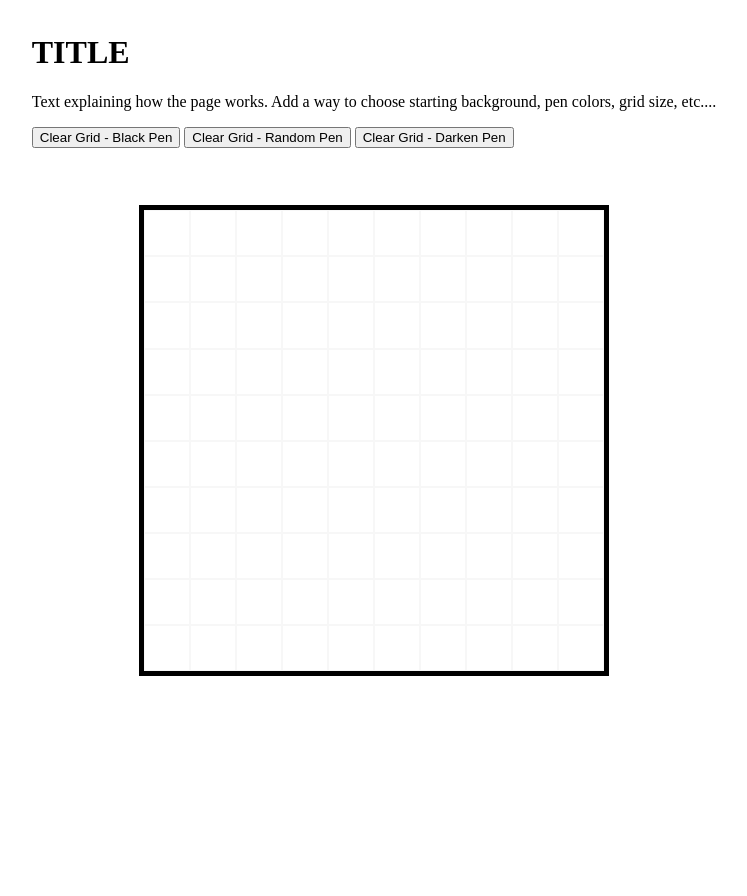
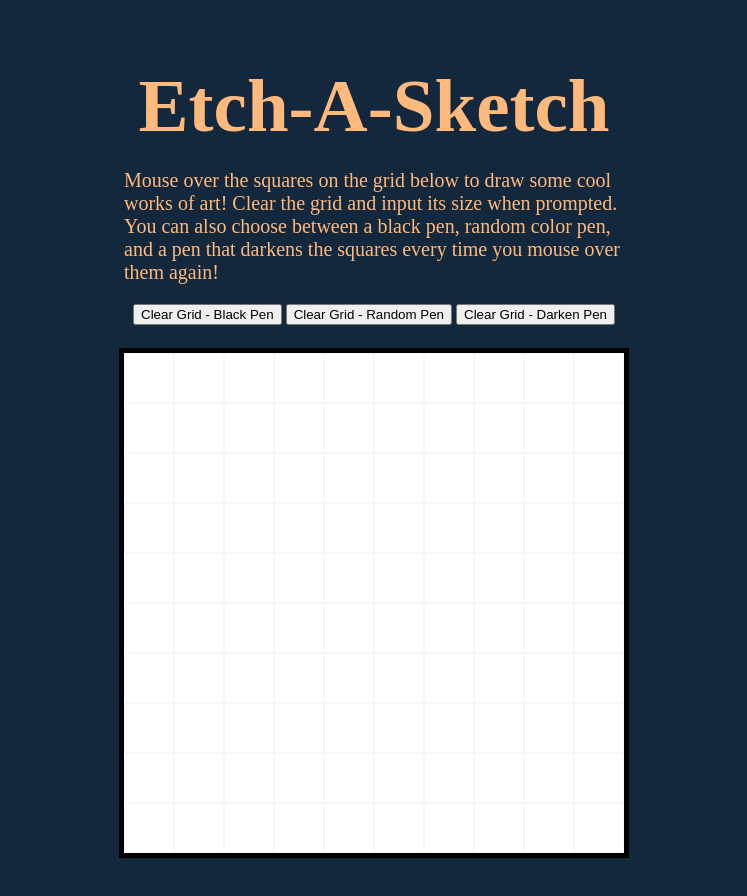
Before and after one commit to siemenjm/etch-a-sketch, a plain HTML site: page index.html in a window 1280 px wide. Shown: the whole page, without its empty margins (266-1013 px from the left). Before the commit the page ends 800 px from the top, so only its background shows below. Drawn offline with Linux system fonts and the light colour scheme.

Commit message:
Make final styel changes.

```diff
--- a/index.html
+++ b/index.html
@@ -7,11 +7,13 @@
 </head>
 <body>
   <div id="content-container">
-    <h1>TITLE</h1>
-    <p>Text explaining how the page works. Add a way to choose starting background, pen colors, grid size, etc....</p>
-    <button id="clear-btn-black">Clear Grid - Black Pen</button>
-    <button id="clear-btn-RGB">Clear Grid - Random Pen</button>
-    <button id="clear-btn-darken">Clear Grid - Darken Pen</button>
+    <h1>Etch-A-Sketch</h1>
+    <p>Mouse over the squares on the grid below to draw some cool works of art! Clear the grid and input its size when prompted. You can also choose between a black pen, random color pen, and a pen that darkens the squares every time you mouse over them again!</p>
+    <div id="btn-container">
+      <button id="clear-btn-black">Clear Grid - Black Pen</button>
+      <button id="clear-btn-RGB">Clear Grid - Random Pen</button>
+      <button id="clear-btn-darken">Clear Grid - Darken Pen</button>
+    </div>
   </div>
   <div id="grid-container"></div>
   <script src="createGrid.js"></script>
--- a/style.css
+++ b/style.css
@@ -2,16 +2,35 @@ body {
     display: flex;
     flex-direction: column;
     align-items: center;
-    color: black;
-    background-color: white;
+    color: rgb(255, 185, 124);
+    background-color: rgb(19, 40, 61);
     margin: 1% 5% 5% 5%;
+}
+
+#content-container {
+    display: flex;
+    flex-direction: column;
+    align-items: center;
+    margin: 0% 5% 2% 5%;
+    width: 40%;
+    min-width: 500px;
+}
+
+h1 {
+    font-size: 75px;
+    margin-bottom: 0%;
+}
+
+p {
+    font-size: 20px;
 }
 
 #grid-container {
     display: grid;
     border: black solid 5px;
-    margin: 5%;
+    margin: 0% 5% 2% 5%;
     width: 40%;
+    min-width: 500px;
 }
 
 .grid-item {
```
